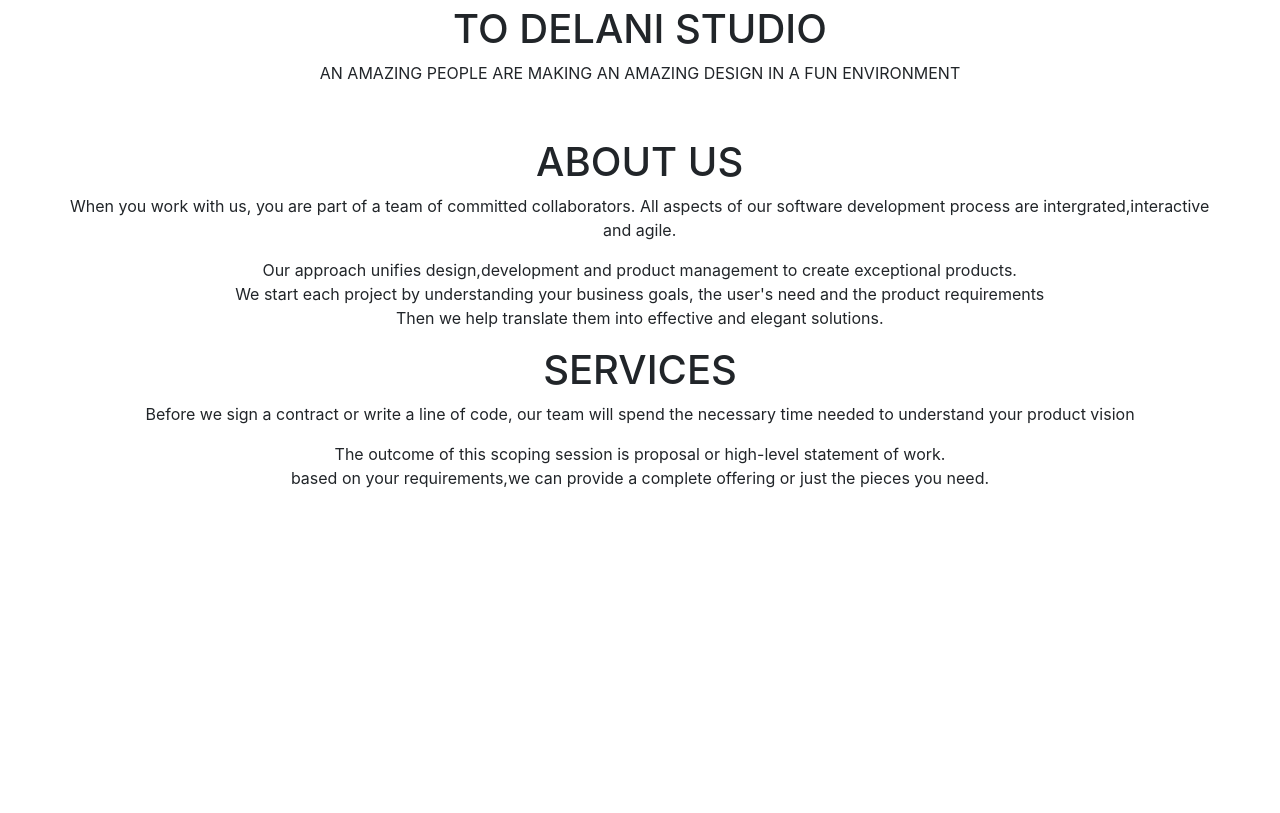
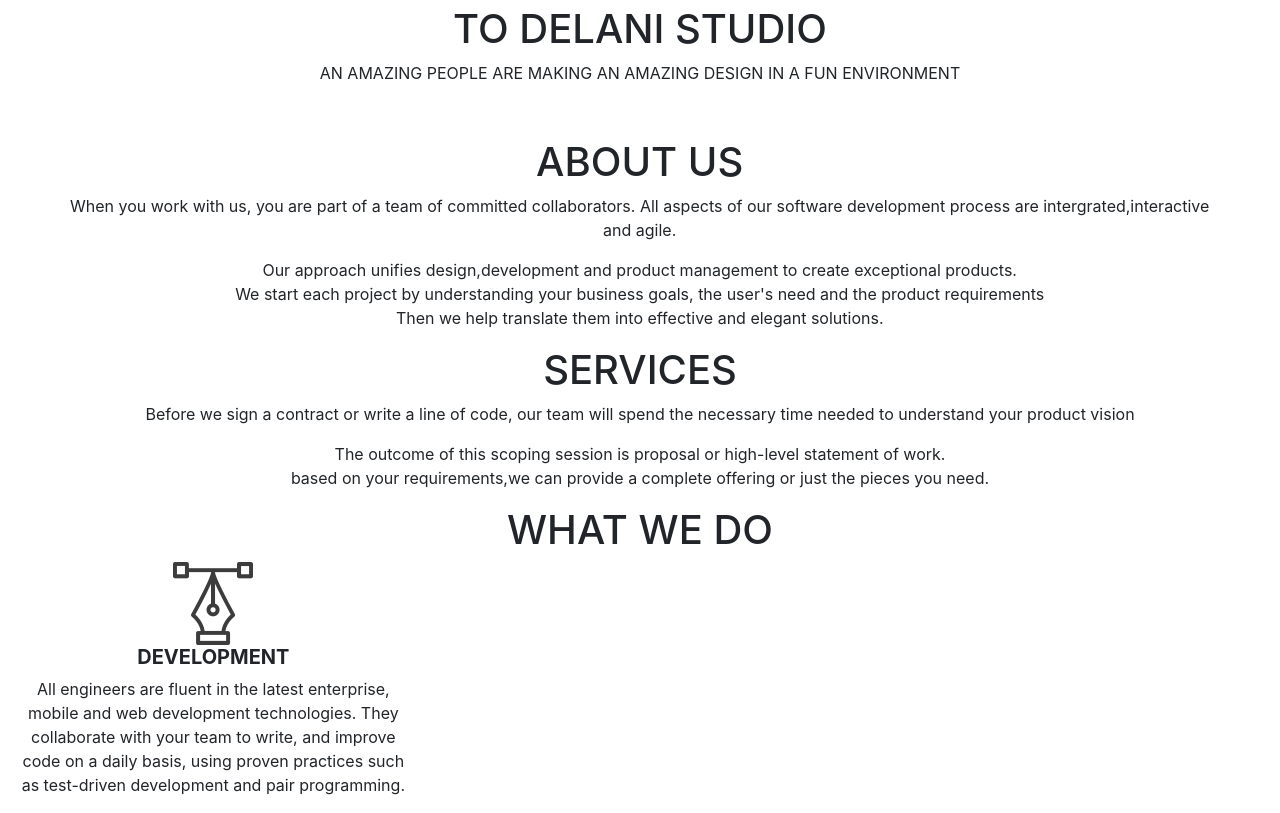
Before and after one commit to ian-mamen/delani-studio, a plain HTML site: page index.html in a window 1280 px wide. Shown: the part 147-960 px from the top of the page. Before the commit the page ends 800 px from the top, so only its background shows below. Drawn offline with Linux system fonts and the light colour scheme.

Commit message:
Added design section

```diff
--- a/index.html
+++ b/index.html
@@ -46,6 +46,18 @@
         </div>
           </div>
             </div>
+            <!-- What we do section -->
+            <div class="container-specific">
+              <h1 class="text-center what">WHAT WE DO</h1>
+              <div class="row text-center">
+               <div class="col-md-4 main">
+                 <img src="img/services_icons/design_icon.png" class="show img-fluid">
+                 <h5><strong>DEVELOPMENT</strong></h5>
+                 <div class="hide">
+                  <P>All engineers are fluent in the latest enterprise, mobile and web development technologies. They
+                      collaborate with your team to write, and improve code on a daily basis, using proven practices
+                      such as test-driven development and pair programming. </P>
+              </div>
 
   </body>
 </html>
```
